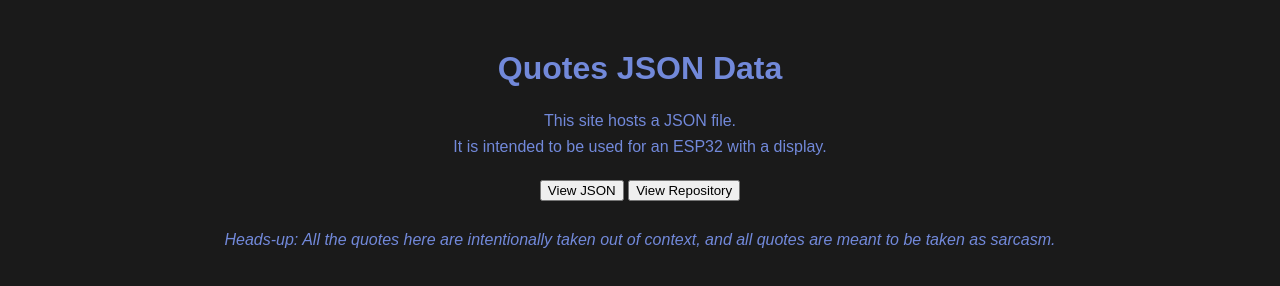
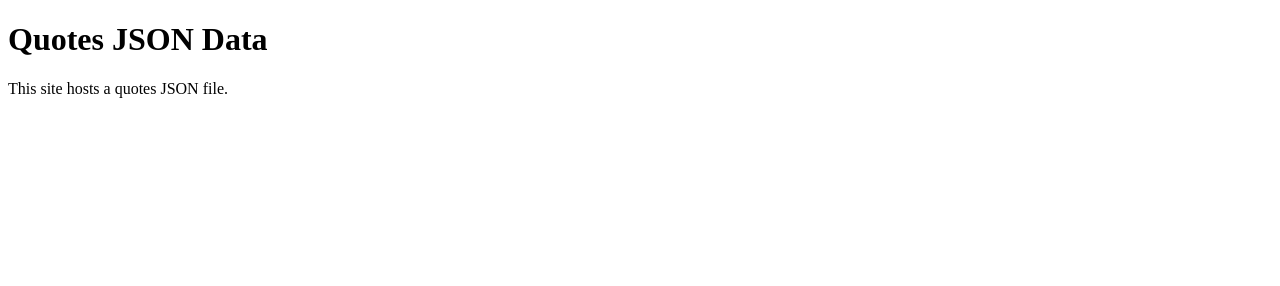
Before and after one commit to lyimu/quotes-repo, a plain HTML site: page index.html in a window 1280 px wide. Drawn offline with Linux system fonts and the light colour scheme.

Commit message:
index.html

```diff
--- a/index.html
+++ b/index.html
@@ -3,41 +3,10 @@
 <head>
   <meta charset="UTF-8">
   <meta name="viewport" content="width=device-width, initial-scale=1.0">
-  <title>Doofer's Quotes</title>
-  <style>
-    body {
-      background-color: #1a1a1a;
-      color: #7289da;
-      font-family: Arial, sans-serif;
-      text-align: center;
-      margin-top: 50px;
-    }
-    .quote-description {
-      margin-top: 20px;
-      line-height: 1.6;
-    }
-    .quote-buttons {
-      margin-top: 20px;
-    }
-    .notice {
-      margin-top: 30px;
-      font-style: italic;
-    }
-  </style>
+  <title>Doofer's Quotes Cha</title>
 </head>
 <body>
   <h1>Quotes JSON Data</h1>
-  <p class="quote-description">This site hosts a JSON file.<br>
-    It is intended to be used for an ESP32 with a display.</p>
-
-  <div class="quote-buttons">
-    <a href="https://doofersespquoutes.netlify.app/quotes.json" target="_blank"><button>View JSON</button></a>
-    <a href="https://github.com/lyimu/quotes-repo" target="_blank"><button>View Repository</button></a>
-  </div>
-
-  <div class="notice">
-    <p>Heads-up: All the quotes here are intentionally taken out of context, and all quotes are meant to be taken as sarcasm.</p>
-  </div>
-
+  <p>This site hosts a quotes JSON file.</p>
 </body>
 </html>
```
